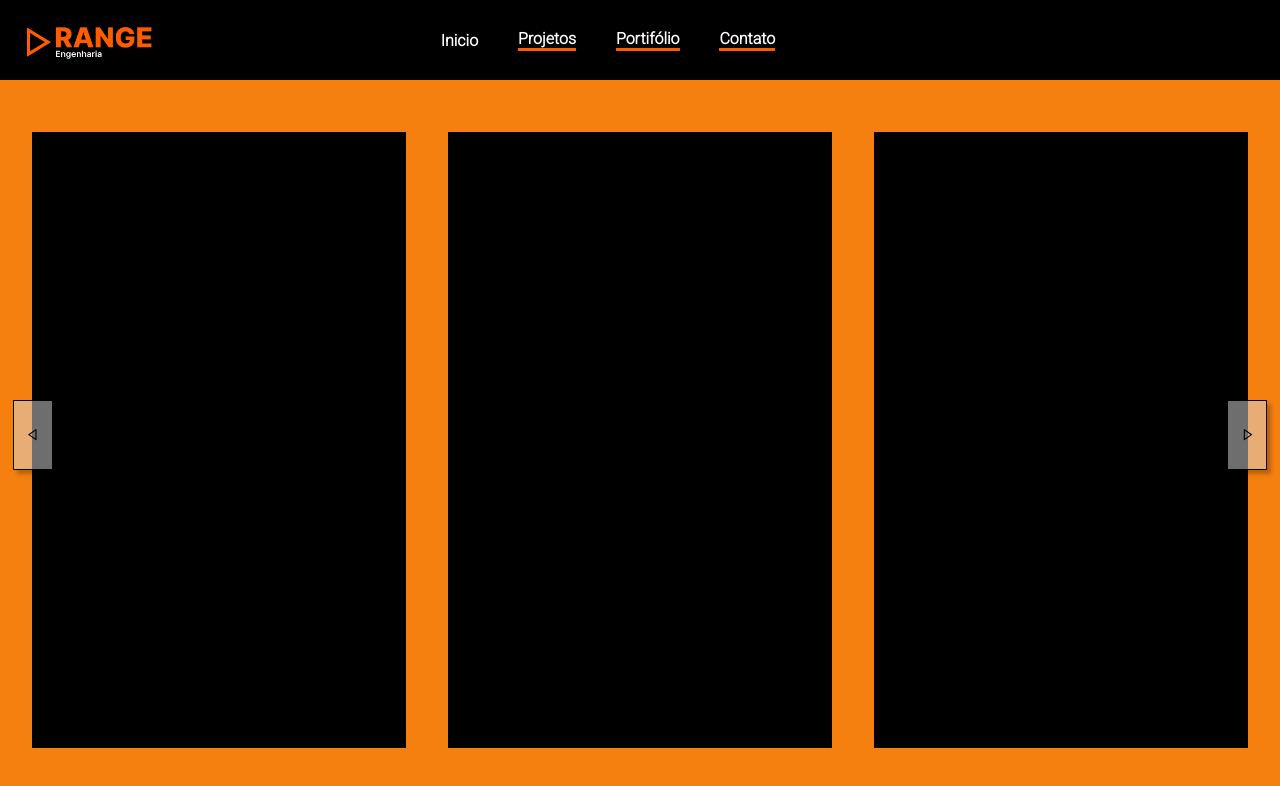
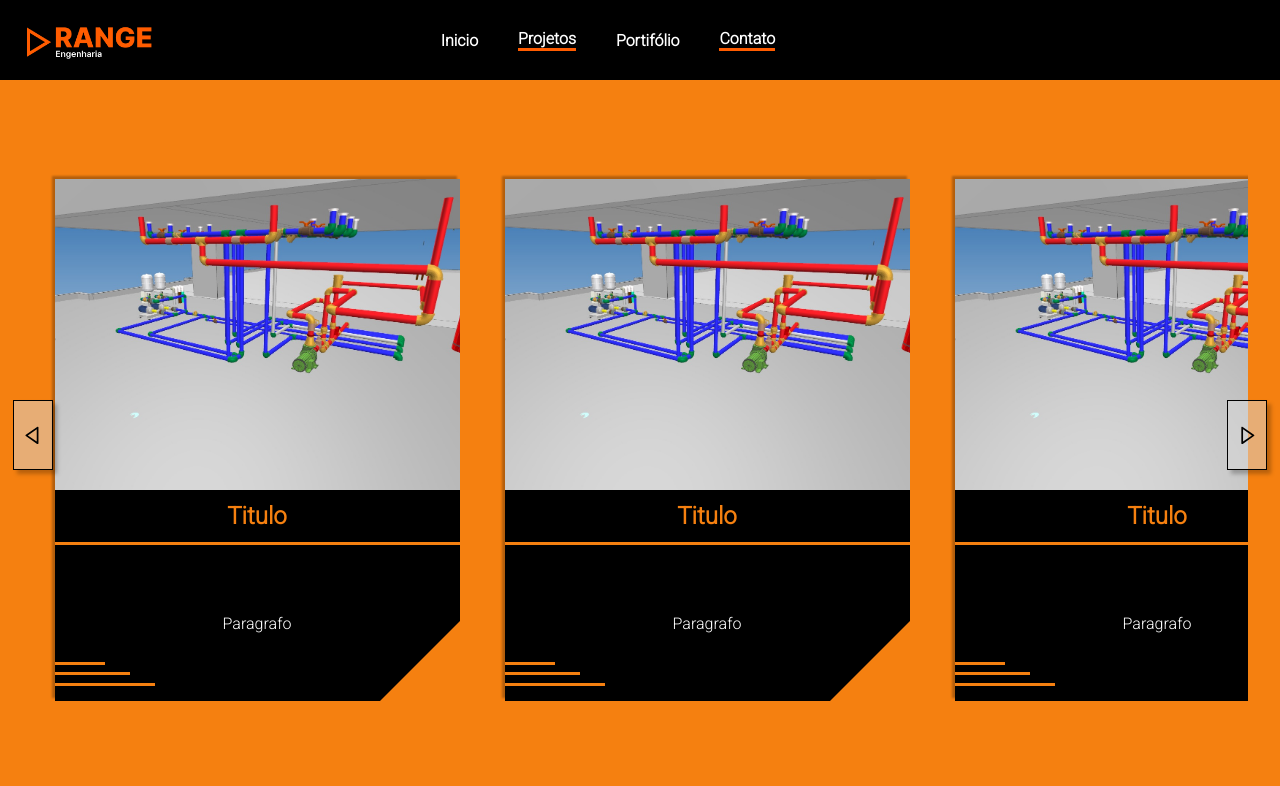
Before and after one commit to VitoriaMariadev/frontend-engenharia-react.js, a React (Create React App) app: page /projetos in a window 1280 px wide. Shown: the top 786 px of the page. Built offline with nearby package versions, Linux system fonts and the light colour scheme.

Commit message:
FIX/ Melhorias no carrossel

```diff
--- a/src/Components/Header/index.jsx
+++ b/src/Components/Header/index.jsx
@@ -14,7 +14,7 @@ const Header = () => {
                 <div className="container-lista-informacoes">
                     <NavLink to="/">Inicio</NavLink>
                     <NavLink to="/projetos">Projetos</NavLink>
-                    <NavLink to="#">Portifólio</NavLink>
+                    <NavLink to="/portifolio">Portifólio</NavLink>
                     <NavLink to="#">Contato</NavLink>
                 </div>
 
--- a/src/Pages/Routers.jsx
+++ b/src/Pages/Routers.jsx
@@ -3,6 +3,7 @@ import { Routes, Route } from 'react-router-dom'
 
 import Inicio from './Inicio'
 import { Projetos } from './projetos'
+import { Portifolio } from './Portifolio'
 
 
 const RotasExistente = props => (
@@ -10,6 +11,7 @@ const RotasExistente = props => (
         <Routes>
             <Route  exact path="/" element={<Inicio/>}></Route>
             <Route  exact path="/projetos" element={<Projetos/>}></Route>
+            <Route  exact path="/portifolio" element={<Portifolio/>}></Route>
         </Routes>
     </main>
 )
--- a/src/Pages/projetos/index.jsx
+++ b/src/Pages/projetos/index.jsx
@@ -30,69 +30,63 @@ export const Projetos = () => {
                 <div className="main-projetos-cards" ref={carrousel}>
 
                     <div className="main-projetos-cards-container">
-
-                        <div className="main-projetos-cards-card-container-card"></div>
-
+                        <div className="main-projetos-cards-card-container-card">
+                            <div className="main-projetos-cards-card-container-card-img"></div>
+                            <h2 className="main-projetos-cards-card-container-card-titulo">Titulo</h2>
+                            <p className='main-projetos-cards-card-container-card-paragrafo'>Paragrafo</p>
+                            <div className="main-projetos-cards-card-container-card-traco1"></div>
+                            <div className="main-projetos-cards-card-container-card-traco2"></div>
+                            <div className="main-projetos-cards-card-container-card-traco3"></div>
+                            <div className="main-projetos-cards-card-container-card-triangulo"></div>
+                        </div>
                     </div>
 
                     <div className="main-projetos-cards-container">
-
-                        <div className="main-projetos-cards-card-container-card"></div>
-
+                        <div className="main-projetos-cards-card-container-card">
+                            <div className="main-projetos-cards-card-container-card-img"></div>
+                            <h2 className="main-projetos-cards-card-container-card-titulo">Titulo</h2>
+                            <p className='main-projetos-cards-card-container-card-paragrafo'>Paragrafo</p>
+                            <div className="main-projetos-cards-card-container-card-traco1"></div>
+                            <div className="main-projetos-cards-card-container-card-traco2"></div>
+                            <div className="main-projetos-cards-card-container-card-traco3"></div>
+                            <div className="main-projetos-cards-card-container-card-triangulo"></div>
+                        </div>
                     </div>
 
                     <div className="main-projetos-cards-container">
-
-                        <div className="main-projetos-cards-card-container-card"></div>
-
+                        <div className="main-projetos-cards-card-container-card">
+                            <div className="main-projetos-cards-card-container-card-img"></div>
+                            <h2 className="main-projetos-cards-card-container-card-titulo">Titulo</h2>
+                            <p className='main-projetos-cards-card-container-card-paragrafo'>Paragrafo</p>
+                            <div className="main-projetos-cards-card-container-card-traco1"></div>
+                            <div className="main-projetos-cards-card-container-card-traco2"></div>
+                            <div className="main-projetos-cards-card-container-card-traco3"></div>
+                            <div className="main-projetos-cards-card-container-card-triangulo"></div>
+                        </div>
                     </div>
 
                     <div className="main-projetos-cards-container">
-
-                        <div className="main-projetos-cards-card-container-card"></div>
-
+                        <div className="main-projetos-cards-card-container-card">
+                            <div className="main-projetos-cards-card-container-card-img"></div>
+                            <h2 className="main-projetos-cards-card-container-card-titulo">Titulo</h2>
+                            <p className='main-projetos-cards-card-container-card-paragrafo'>Paragrafo</p>
+                            <div className="main-projetos-cards-card-container-card-traco1"></div>
+                            <div className="main-projetos-cards-card-container-card-traco2"></div>
+                            <div className="main-projetos-cards-card-container-card-traco3"></div>
+                            <div className="main-projetos-cards-card-container-card-triangulo"></div>
+                        </div>
                     </div>
 
                     <div className="main-projetos-cards-container">
-
-                        <div className="main-projetos-cards-card-container-card"></div>
-
-                    </div>
-
-                    <div className="main-projetos-cards-container">
-
-                        <div className="main-projetos-cards-card-container-card"></div>
-
-                    </div>
-
-                    <div className="main-projetos-cards-container">
-
-                        <div className="main-projetos-cards-card-container-card"></div>
-
-                    </div>
-
-                    <div className="main-projetos-cards-container">
-
-                        <div className="main-projetos-cards-card-container-card"></div>
-
-                    </div>
-
-                    <div className="main-projetos-cards-container">
-
-                        <div className="main-projetos-cards-card-container-card"></div>
-
-                    </div>
-
-                    <div className="main-projetos-cards-container">
-
-                        <div className="main-projetos-cards-card-container-card"></div>
-
-                    </div>
-
-                    <div className="main-projetos-cards-container">
-
-                        <div className="main-projetos-cards-card-container-card"></div>
-
+                        <div className="main-projetos-cards-card-container-card">
+                            <div className="main-projetos-cards-card-container-card-img"></div>
+                            <h2 className="main-projetos-cards-card-container-card-titulo">Titulo</h2>
+                            <p className='main-projetos-cards-card-container-card-paragrafo'>Paragrafo</p>
+                            <div className="main-projetos-cards-card-container-card-traco1"></div>
+                            <div className="main-projetos-cards-card-container-card-traco2"></div>
+                            <div className="main-projetos-cards-card-container-card-traco3"></div>
+                            <div className="main-projetos-cards-card-container-card-triangulo"></div>
+                        </div>
                     </div>
 
                 </div>
--- a/src/Pages/projetos/style.css
+++ b/src/Pages/projetos/style.css
@@ -20,6 +20,11 @@
 
 }
 
+.main-projetos .btn > svg{
+    width: 80%;
+    height: 80%;
+}
+
 .main-projetos .left{
     position: absolute;
     top: 50%;
@@ -39,15 +44,15 @@
     height: 90%;
     display: flex;
     align-items: center;
-    justify-content: center;
     overflow-x: auto;
     scroll-behavior: smooth;
     overflow-y: hidden;
 }
 
 .main-projetos-cards-container{
-    height: 100%;
-    min-width: 35%;
+    height: 550px;
+    width: 450px;
+    min-width: 450px;
     display: flex;
     align-items: center;
     justify-content: center;
@@ -66,4 +71,79 @@
     align-items: center;
     justify-content: center;
     background-color: #000;
+    flex-direction: column;
+    color: #fff;
+    position: relative;
+    box-shadow:-3px -3px 2px  #00000044;
+
 }
+.main-projetos-cards-card-container-card-img{
+    width: 100%;
+    height: 60%;
+    background-image: url('../../Images/WhatsApp\ Image\ 2023-05-20\ at\ 14.10.17.jpeg');
+    background-repeat: no-repeat;
+    background-size: cover;
+}
+
+.main-projetos-cards-card-container-card-titulo{
+    width: 100%;
+    height: 10%;
+    text-align: center;
+    display: flex;
+    justify-content: center;
+    align-items: center;
+    border-bottom: 3px solid #F58010;
+    color: #F58010;
+}
+
+.main-projetos-cards-card-container-card-paragrafo{
+    width: 100%;
+    height: 30%;
+    display: flex;
+    align-items: center;
+    justify-content: center;
+
+}
+
+.main-projetos-cards-card-container-card-traco1{
+    position:absolute;
+    width: 100px;
+    height: 3px;
+    background-color: #F58010;
+    z-index: 0;
+    bottom: 3%;
+    left: 0;
+}
+
+.main-projetos-cards-card-container-card-traco2{
+    position:absolute;
+    width: 75px;
+    height: 3px;
+    background-color: #F58010;
+    z-index: 0;
+    bottom: 5%;
+    left: 0;
+}
+
+.main-projetos-cards-card-container-card-traco3{
+    position:absolute;
+    width: 50px;
+    height: 3px;
+    background-color: #F58010;
+    z-index: 0;
+    bottom: 7%;
+    left: 0;
+}
+
+.main-projetos-cards-card-container-card-triangulo{
+    width: 0px;
+    height: 0px;
+    background-color: transparent;
+    border: 40px solid transparent;
+    border-bottom: 40px solid #F58010;
+    border-right: 40px solid #F58010;
+    position: absolute;
+    bottom: 0;
+    right: 0;
+
+}
```
Also changed, not shown: src/Images/WhatsApp Image 2023-05-20 at 14.10.17.jpeg (added).
